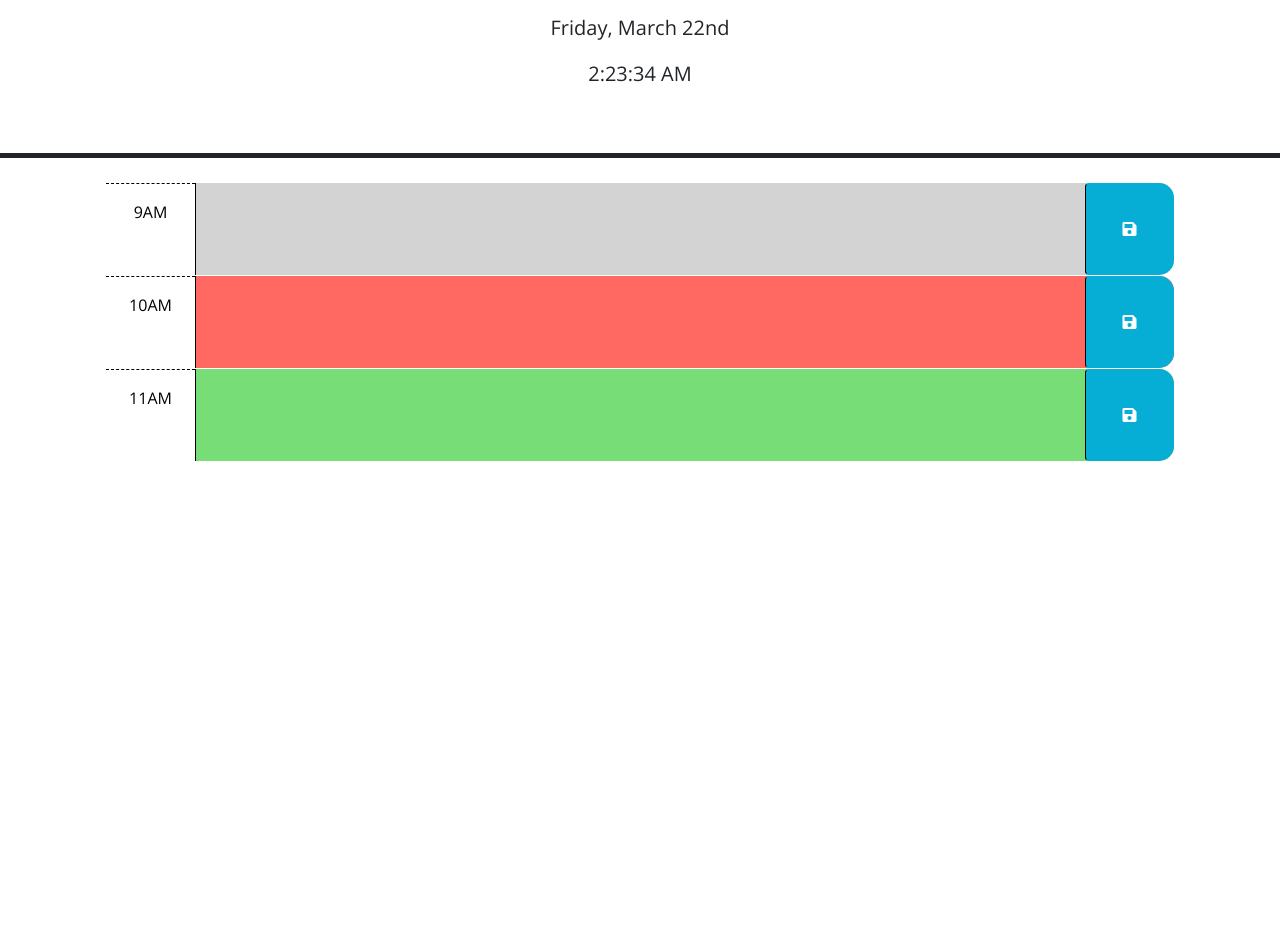
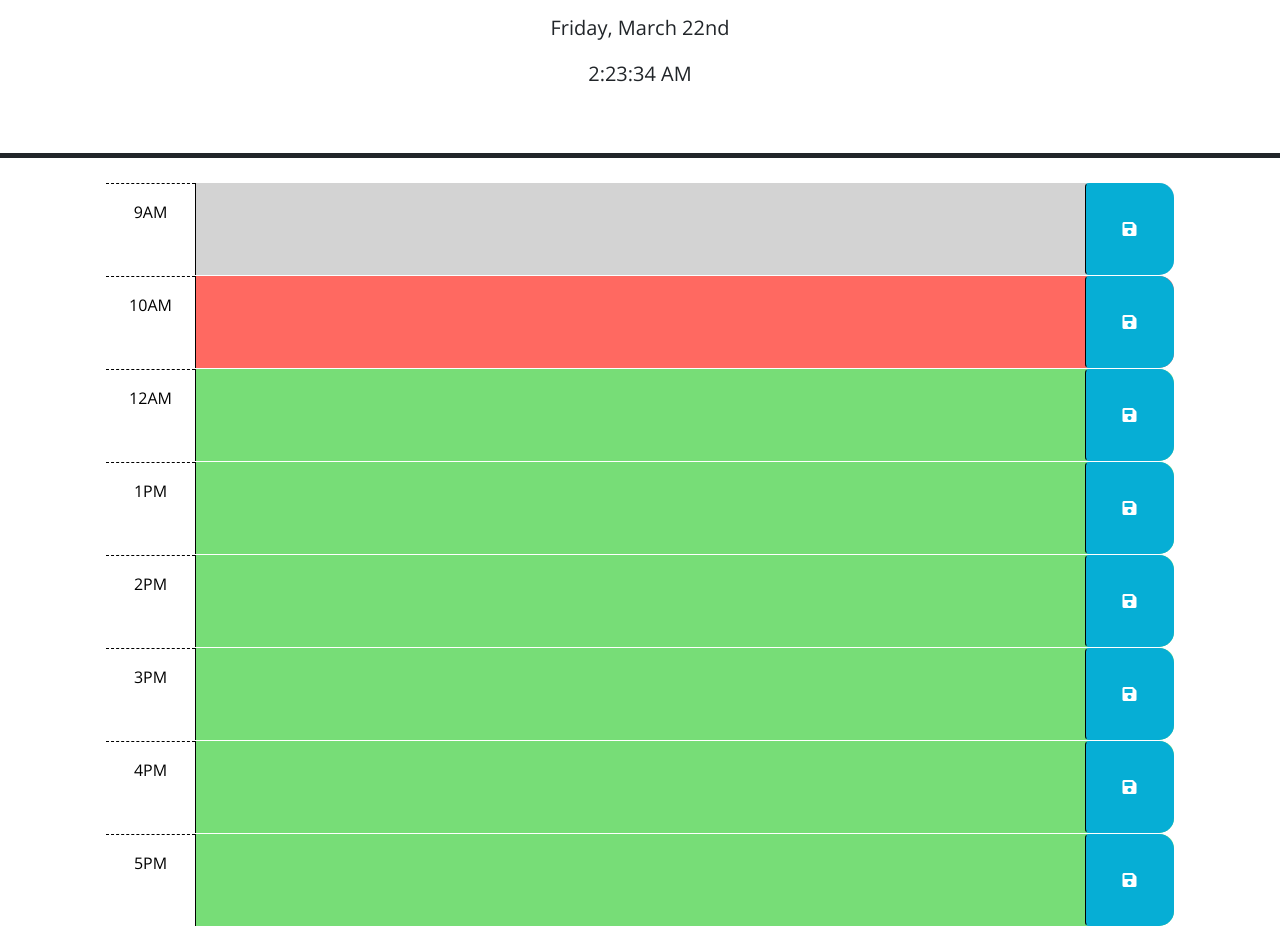
Before and after one commit to Ragnarok344/day-work, a plain HTML site: page index.html in a window 1280 px wide. Shown: the part 166-1092 px from the top of the page. Before the commit the page ends 800 px from the top, so only its background shows below. Drawn offline with nearby package versions, Linux system fonts and the light colour scheme.

Commit message:
Changed it to 9-5pm

```diff
--- a/index.html
+++ b/index.html
@@ -61,12 +61,49 @@
 
       <!-- Example of a future time block. The "future" class adds a green background color. -->
       <div id="hour-11" class="row time-block future">
-        <div class="col-2 col-md-1 hour text-center py-3">11AM</div>
+        <div class="col-2 col-md-1 hour text-center py-3">12AM</div>
         <textarea class="col-8 col-md-10 description" rows="3"> </textarea>
         <button class="btn saveBtn col-2 col-md-1" aria-label="save">
           <i class="fas fa-save" aria-hidden="true"></i>
         </button>
       </div>
+
+      <div id="hour-12" class="row time-block future">
+        <div class="col-2 col-md-1 hour text-center py-3">1PM</div>
+        <textarea class="col-8 col-md-10 description" rows="3"> </textarea>
+        <button class="btn saveBtn col-2 col-md-1" aria-label="save">
+          <i class="fas fa-save" aria-hidden="true"></i>
+        </button>
+      </div>
+      <div id="hour-13" class="row time-block future">
+        <div class="col-2 col-md-1 hour text-center py-3">2PM</div>
+        <textarea class="col-8 col-md-10 description" rows="3"> </textarea>
+        <button class="btn saveBtn col-2 col-md-1" aria-label="save">
+          <i class="fas fa-save" aria-hidden="true"></i>
+        </button>
+      </div>
+      <div id="hour-14" class="row time-block future">
+        <div class="col-2 col-md-1 hour text-center py-3">3PM</div>
+        <textarea class="col-8 col-md-10 description" rows="3"> </textarea>
+        <button class="btn saveBtn col-2 col-md-1" aria-label="save">
+          <i class="fas fa-save" aria-hidden="true"></i>
+        </button>
+      </div>
+      <div id="hour-15" class="row time-block future">
+        <div class="col-2 col-md-1 hour text-center py-3">4PM</div>
+        <textarea class="col-8 col-md-10 description" rows="3"> </textarea>
+        <button class="btn saveBtn col-2 col-md-1" aria-label="save">
+          <i class="fas fa-save" aria-hidden="true"></i>
+        </button>
+      </div>
+      <div id="hour-16" class="row time-block future">
+        <div class="col-2 col-md-1 hour text-center py-3">5PM</div>
+        <textarea class="col-8 col-md-10 description" rows="3"> </textarea>
+        <button class="btn saveBtn col-2 col-md-1" aria-label="save">
+          <i class="fas fa-save" aria-hidden="true"></i>
+        </button>
+      </div>
+
 
     <script src="https://code.jquery.com/jquery-3.4.1.min.js"></script>
     <script
```
